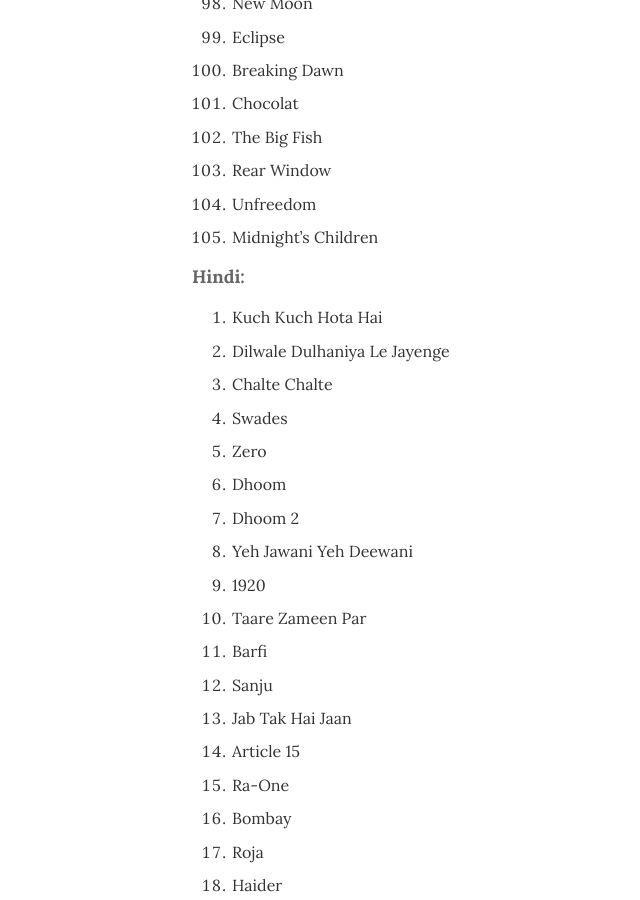
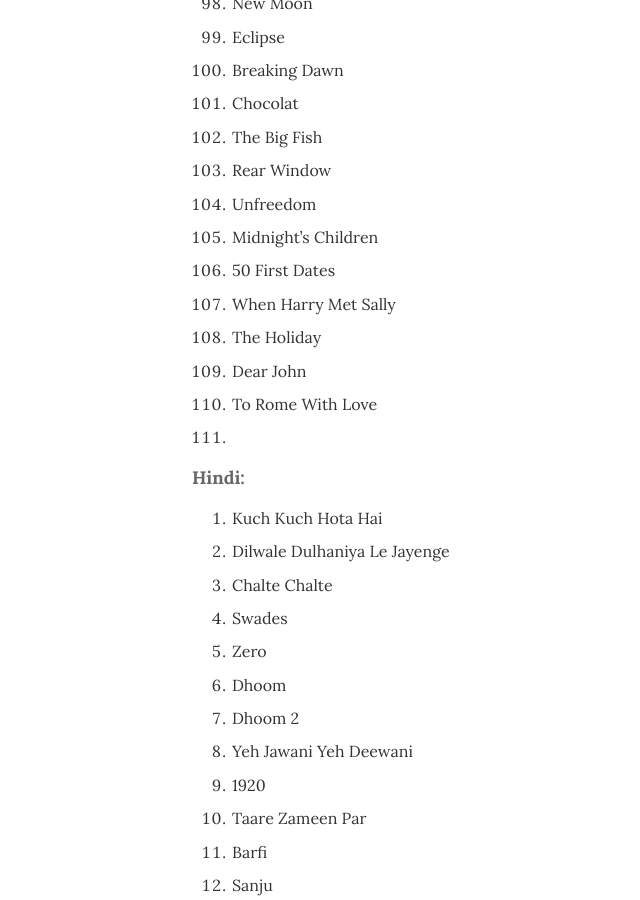
Before and after one commit to argumentativeyouth/pblog, a Jekyll site: the page built from _pages/movies.md, in a window 1280 px wide and 900 px high, scrolled down 3535 px. Shown: the whole window, without its empty margins (133-773 px from the left). Built offline with Jekyll 4.4.1, drawn with Linux system fonts in a browser that asks for light colours; some of the changed text lies outside the part shown.

Commit message:
Update movies.md

```diff
--- a/_pages/movies.md
+++ b/_pages/movies.md
@@ -110,6 +110,12 @@
 103. Rear Window
 104. Unfreedom
 105. Midnight's Children
+106. 50 First Dates
+107. When Harry Met Sally
+108. The Holiday
+109. Dear John
+110. To Rome With Love
+111.
 
 **Hindi:**
 1. Kuch Kuch Hota Hai
@@ -286,4 +292,6 @@
 2. Bicycle Thief
 3. The Cabinet of Dr. Caligari
 4. Veronica
-5.
+5. The Girl with the Dragon Tattoo
+6. Munafik 2
+7.
```
